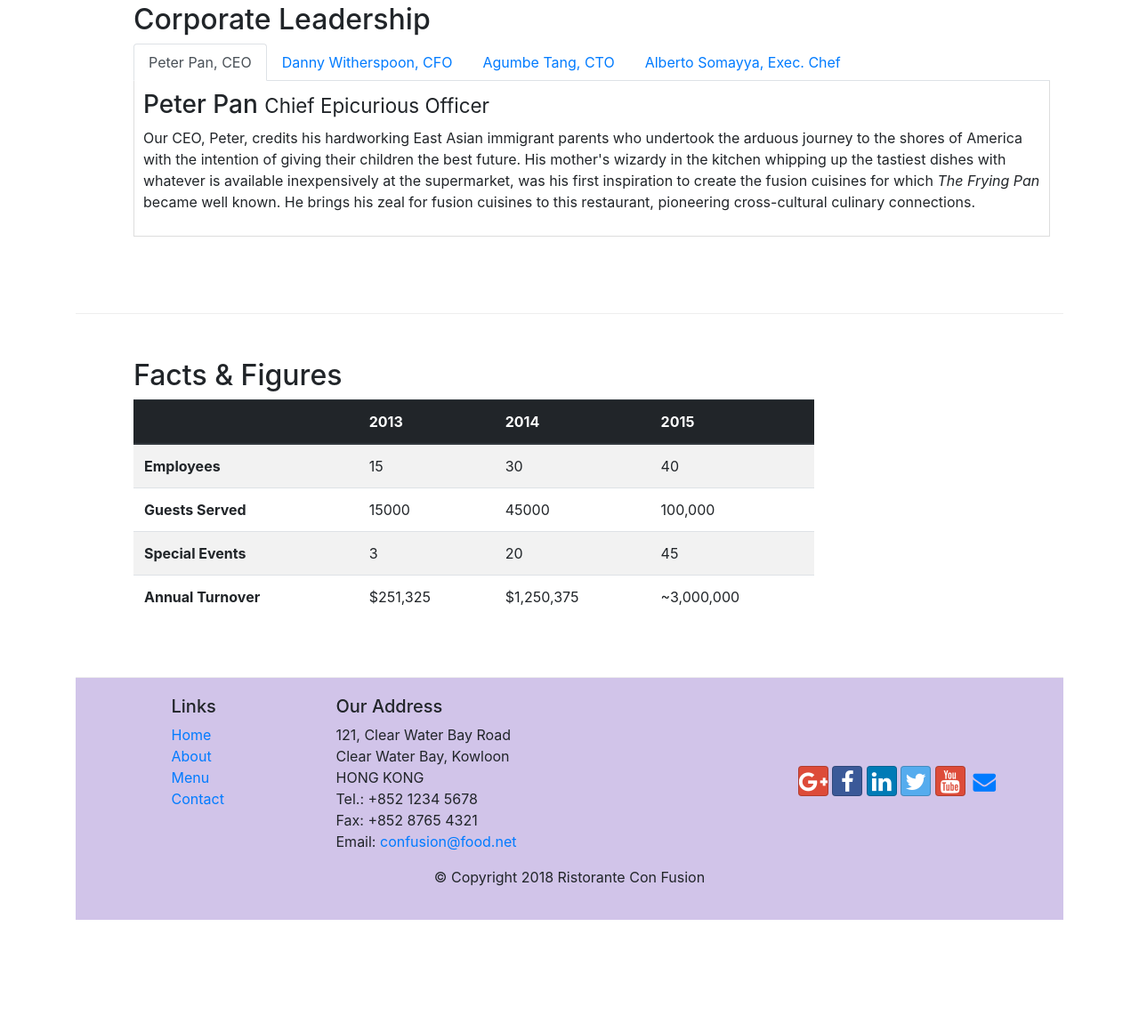
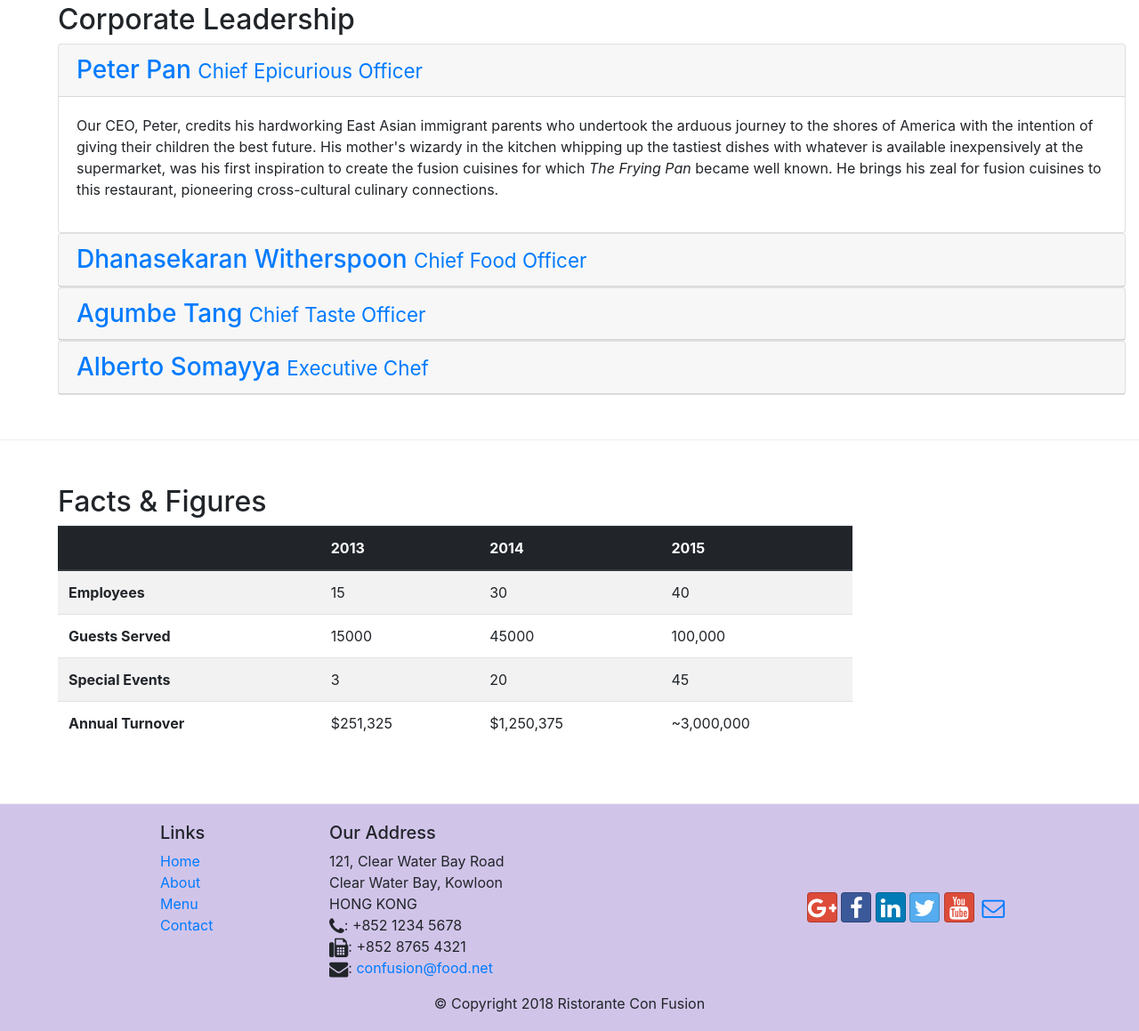
Before and after one commit to OvaizAli/Full-Stack-Web-Development-with-React, a website: page aboutus.html in a window 1280 px wide. Shown: the part 1019-2178 px from the top of the page at 89% size. Before the commit the page ends 2053 px from the top, so only its background shows below. Drawn offline with nearby package versions, Linux system fonts and the light colour scheme.

Commit message:
Accordion

```diff
--- a/aboutus.html
+++ b/aboutus.html
@@ -97,12 +97,13 @@
                 </div>
             </div>
         </div>
+    </div>
 
 
         <div class="row row-content">
             <div class="col-12">
                 <h2>Corporate Leadership</h2>
-                <ul class="nav nav-tabs">
+                <!-- <ul class="nav nav-tabs">
                     <li class="nav-item">
                         <a class="nav-link active" href="#peter" role="tab" data-toggle="tab">Peter Pan, CEO</a>
                     </li>
@@ -115,9 +116,8 @@
                     <li class="nav-item">
                         <a class="nav-link" href="#alberto" role="tab" data-toggle="tab">Alberto Somayya, Exec. Chef</a>
                     </li>
-
-                </ul>
-                <div class="tab-content">
+                </ul> -->
+                <!-- <div class="tab-content">
                     <div role="tabpanel" class="tab-pane fade show active" id="peter">
                         <h3>Peter Pan <small>Chief Epicurious Officer</small></h3>
                         <p class="d-none d-sm-block">Our CEO, Peter, credits his hardworking East Asian immigrant parents who undertook the arduous journey to the shores of America with the intention of giving their children the best future. His mother's wizardy in the kitchen whipping up the tastiest dishes with whatever is available inexpensively at the supermarket, was his first inspiration to create the fusion cuisines for which <em>The Frying Pan</em> became well known. He brings his zeal for fusion cuisines to this restaurant, pioneering cross-cultural culinary connections.</p>
@@ -136,6 +136,64 @@
                     <div role="tabpanel" class="tab-pane fade" id="alberto">
                         <h3>Alberto Somayya <small>Executive Chef</small></h3>
                         <p class="d-none d-sm-block">Award winning three-star Michelin chef with wide International experience having worked closely with whos-who in the culinary world, he specializes in creating mouthwatering Indo-Italian fusion experiences. He says, <em>Put together the cuisines from the two craziest cultures, and you get a winning hit! Amma Mia!</em></p>
+                    </div>
+                </div> -->
+                <div id="accordion">
+                    <div class="card">
+                        <div class="card-header" role="tab" id="peterhead">
+                            <h3 class="mb-0">
+                                <a data-toggle="collapse" data-target="#peter" href="">
+                                    Peter Pan <small>Chief Epicurious Officer</small>
+                                </a>
+                            </h3>
+                        </div>
+                        <div role="tabpanel" class="collapse show" id="peter" data-parent="#accordion">
+                            <div class="card-body">
+                                <p class="d-none d-sm-block">Our CEO, Peter, credits his hardworking East Asian immigrant parents who undertook the arduous journey to the shores of America with the intention of giving their children the best future. His mother's wizardy in the kitchen whipping up the tastiest dishes with whatever is available inexpensively at the supermarket, was his first inspiration to create the fusion cuisines for which <em>The Frying Pan</em> became well known. He brings his zeal for fusion cuisines to this restaurant, pioneering cross-cultural culinary connections.</p>
+                            </div>
+                        </div>
+                    </div>
+                    <div class="card">
+                        <div class="card-header" role="tab" id="dannyhead">
+                            <h3 class="mb-0">
+                                <a class="collapsed" data-toggle="collapse" data-target="#danny" href="">
+                                    Dhanasekaran Witherspoon <small>Chief Food Officer</small>
+                                </a>
+                            </h3>
+                        </div>
+                        <div role="tabpanel" class="collapse" id="danny" data-parent="#accordion">
+                            <div class="card-body">
+                                <p class="d-none d-sm-block">Our CFO, Danny, as he is affectionately referred to by his colleagues, comes from a long established family tradition in farming and produce. His experiences growing up on a farm in the Australian outback gave him great appreciation for varieties of food sources. As he puts it in his own words, <em>Everything that runs, wins, and everything that stays, pays!</em></p>
+                            </div>
+                        </div>
+                    </div>
+                    <div class="card">
+                        <div class="card-header" role="tab" id="agumbehead">
+                            <h3 class="mb-0">
+                                <a class="collapsed" data-toggle="collapse" data-target="#agumbe" href="">
+                                    Agumbe Tang <small>Chief Taste Officer</small>
+                                </a>
+                            </h3>
+                        </div>
+                        <div role="tabpanel" class="collapse" id="agumbe" data-parent="#accordion">
+                            <div class="card-body">
+                                <p class="d-none d-sm-block">Blessed with the most discerning gustatory sense, Agumbe, our CTO, personally ensures that every dish that we serve meets his exacting tastes. Our chefs dread the tongue lashing that ensues if their dish does not meet his exacting standards. He lives by his motto, <em>You click only if you survive my lick.</em></p>
+                            </div>
+                        </div>
+                    </div>
+                    <div class="card">
+                        <div class="card-header" role="tab" id="albertohead">
+                            <h3 class="mb-0">
+                                <a class="collapsed" data-toggle="collapse" data-target="#alberto" href="">
+                                    Alberto Somayya <small>Executive Chef</small>
+                                </a>
+                            </h3>
+                        </div>
+                        <div role="tabpanel" class="collapse" id="alberto" data-parent="#accordion">
+                            <div class="card-body">
+                                <p class="d-none d-sm-block">Award winning three-star Michelin chef with wide International experience having worked closely with whos-who in the culinary world, he specializes in creating mouthwatering Indo-Italian fusion experiences. He says, <em>Put together the cuisines from the two craziest cultures, and you get a winning hit! Amma Mia!</em></p>
+                            </div>
+                        </div>
                     </div>
                 </div>
             </div>
@@ -205,19 +263,20 @@
 		              121, Clear Water Bay Road<br>
 		              Clear Water Bay, Kowloon<br>
 		              HONG KONG<br>
-		              Tel.: +852 1234 5678<br>
-		              Fax: +852 8765 4321<br>
-		              Email: <a href="mailto:confusion@food.net">confusion@food.net</a>
+                      <i class="fa fa-phone fa-lg"></i>: +852 1234 5678<br>
+                      <i class="fa fa-fax fa-lg"></i>: +852 8765 4321<br>
+                      <i class="fa fa-envelope fa-lg"></i>:
+                      <a href="mailto:confusion@food.net">confusion@food.net</a>
 		           </address>
                 </div>
                 <div class="col-12 col-sm-4 align-self-center">
                     <div class="text-center">
-                        <a class="btn btn-social-icon btn-google" href="http://google.com/+"><i class="fa fa-google-plus fa-lg"></i></a>
-                        <a class="btn btn-social-icon btn-facebook" href="http://www.facebook.com/profile.php?id="><i class="fa fa-facebook fa-lg"></i></a>
-                        <a class="btn btn-social-icon btn-linkedin" href="http://www.linkedin.com/in/"><i class="fa fa-linkedin fa-lg"></i></a>
-                        <a class="btn btn-social-icon btn-twitter" href="http://twitter.com/"><i class="fa fa-twitter fa-lg"></i></a>
-                        <a class="btn btn-social-icon btn-google" href="http://youtube.com/"><i class="fa fa-youtube fa-lg"></i></a>
-                        <a class="btn btn-social-icon" href="mailto:"><i class="fa fa-envelope fa-lg"></i></a>
+                        <a class="btn btn-social-icon btn-google" href="http://google.com/+"><i class="fa fa-google-plus"></i></a>
+                        <a class="btn btn-social-icon btn-facebook" href="http://www.facebook.com/profile.php?id="><i class="fa fa-facebook"></i></a>
+                        <a class="btn btn-social-icon btn-linkedin" href="http://www.linkedin.com/in/"><i class="fa fa-linkedin"></i></a>
+                        <a class="btn btn-social-icon btn-twitter" href="http://twitter.com/"><i class="fa fa-twitter"></i></a>
+                        <a class="btn btn-social-icon btn-google" href="http://youtube.com/"><i class="fa fa-youtube"></i></a>
+                        <a class="btn btn-social-icon" href="mailto:"><i class="fa fa-envelope-o"></i></a>
                     </div>
                 </div>
            </div>
```
Also changed, not shown: index.html (+1 -1 lines).
